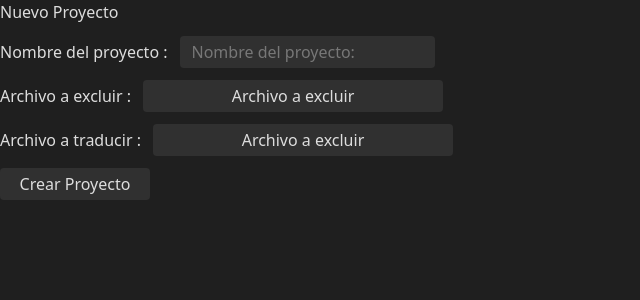
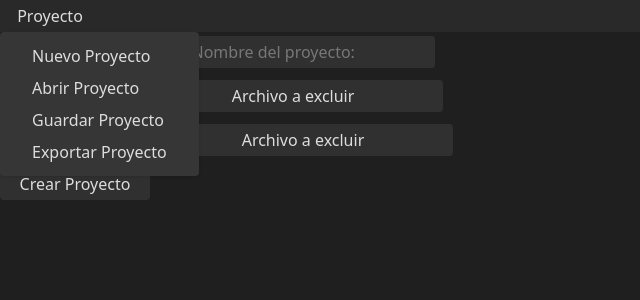
Before and after one commit to Cito2310/translate-rimworld, a React (Vite) app: page / in a window 1280 px wide. Shown: the top 300 px of the page, without its empty margins (0-640 px from the left). Built offline with nearby package versions, Linux system fonts and the light colour scheme.

Commit message:
added DropdownMenu && added TopBar

```diff
--- a/src/App.tsx
+++ b/src/App.tsx
@@ -1,5 +1,6 @@
 import { useAppSelector } from "./core/store/store"
 import { StartProjectPage } from "./modules/startProject/page/StartProjectPage"
+import { TopBar } from "./modules/topBar/components/TopBar"
 import { TranslateSectionPage } from "./modules/translateSection/page/TranslateSectionPage"
 import { useInitApp } from "./shared/hooks/useInitApp"
 
@@ -10,6 +11,7 @@ function App() {
 
   return (
     <div className="App min-h-screen bg-[#1F1F1F]">
+      <TopBar />
       {
         existData ? <TranslateSectionPage />
         : <StartProjectPage />
--- /dev/null
+++ b/src/modules/topBar/components/DropdownButton.tsx
@@ -0,0 +1,13 @@
+interface props {
+    onClick: () => void
+    label: string
+}
+
+export const DropdownButton = ({ label, onClick }: props) => <p
+    onClick={onClick}
+    className="
+    bg-inherit text-[#ddd] w-[100px] h-[32px]
+    relative items-center justify-center flex
+    transition-base hover:brightness-150 cursor-default">
+    {label}
+</p>
--- /dev/null
+++ b/src/modules/topBar/components/DropdownMenu.tsx
@@ -0,0 +1,27 @@
+import { useState } from "react"
+import { DropdownButton } from "./DropdownButton";
+import { DropdownMenuBtn } from "./DropdownMenuBtn";
+
+interface props {
+    label: string;
+    menu: {label: string; func: () => void}[]
+
+}
+
+export const DropdownMenu = ({ label, menu }: props) => {
+    const [isOpen, setIsOpen] = useState(false);
+    const onToggleDropdown = () => {
+        setIsOpen(!isOpen);
+    }
+
+    return (
+        <div className="bg-inherit">
+            <DropdownButton label={label} onClick={onToggleDropdown}/>
+            {isOpen || <div className="absolute bg-[#363636] rounded shadow py-2">
+                {
+                    menu.map(({ func, label }, index) => <DropdownMenuBtn label={label} onClick={func} key={index} /> )
+                }
+            </div>}
+        </div>
+    )
+}
--- /dev/null
+++ b/src/modules/topBar/components/DropdownMenuBtn.tsx
@@ -0,0 +1,10 @@
+interface props {
+    label: string;
+    onClick: () => void;
+}
+
+export const DropdownMenuBtn = ({ label, onClick }: props) => (
+    <div onClick={onClick} className="
+        px-8 py-1 text-[#ddd] bg-inherit hover:bg-[#0002] transition-base cursor-pointer
+    ">{label}</div>
+)
--- /dev/null
+++ b/src/modules/topBar/components/TopBar.tsx
@@ -0,0 +1,14 @@
+import { DropdownMenu } from "./DropdownMenu"
+
+export const TopBar = () => {
+    return (
+        <div className="fixed bg-[#292929] w-full h-[32px] z-20">
+            <DropdownMenu label="Proyecto" menu={[
+                {func: console.log, label: "Nuevo Proyecto"},
+                {func: console.log, label: "Abrir Proyecto"},
+                {func: console.log, label: "Guardar Proyecto"},
+                {func: console.log, label: "Exportar Proyecto"},
+            ]}/>
+        </div>
+    )
+}
--- a/src/modules/translateSection/page/TranslateSectionPage.tsx
+++ b/src/modules/translateSection/page/TranslateSectionPage.tsx
@@ -5,7 +5,7 @@ import { useTranslateSection } from "../hook/useTranslateSection"
 
 export const TranslateSectionPage = () => {
     const { control, register, joinedData } = useTranslateSection();
-    console.log(joinedData)
+
     return (
         <div className="h-screen">
             <Virtuoso
@@ -21,6 +21,7 @@ export const TranslateSectionPage = () => {
                         data={data} index={index} register={register} />
                 }}
                 components={{
+                    Header: () => <div style={{ height: "32px" }}/>,
                     Footer: () => <div style={{ height: '50px' }} />
                 }}
             />
```
